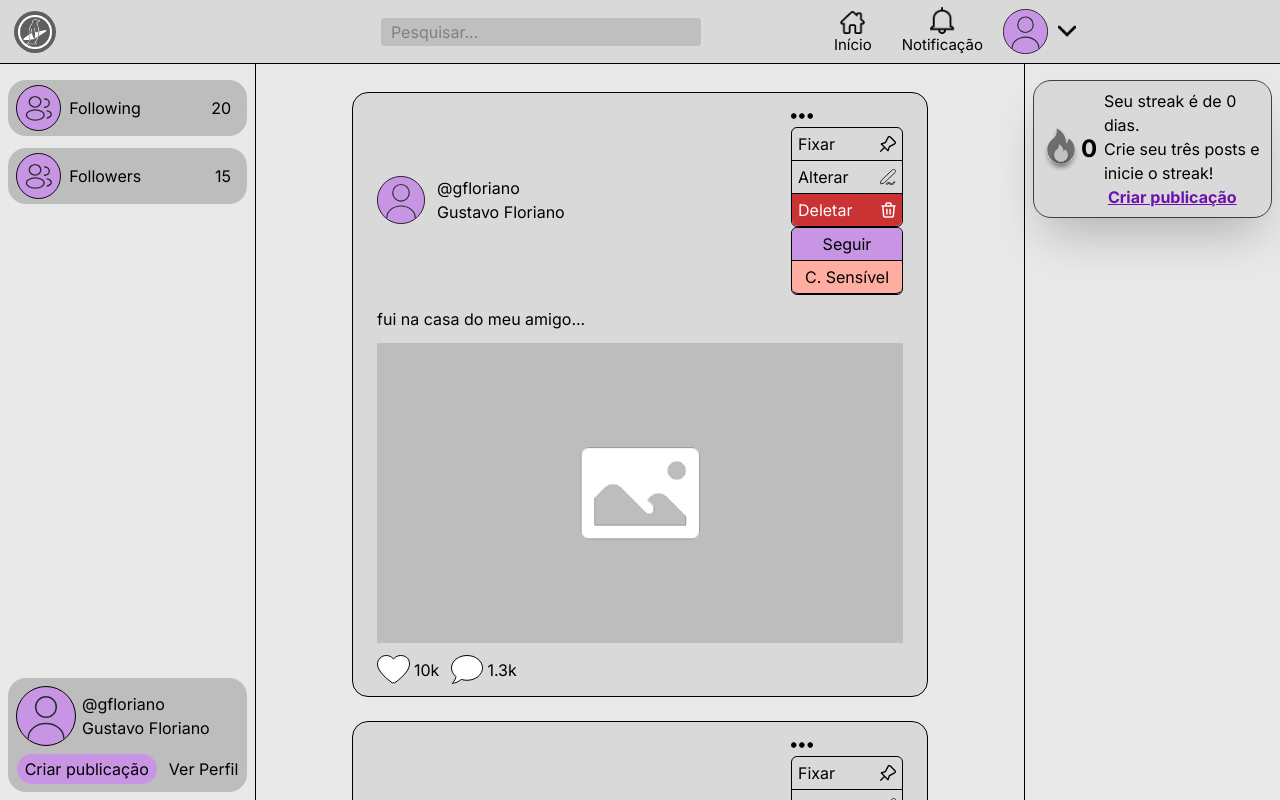
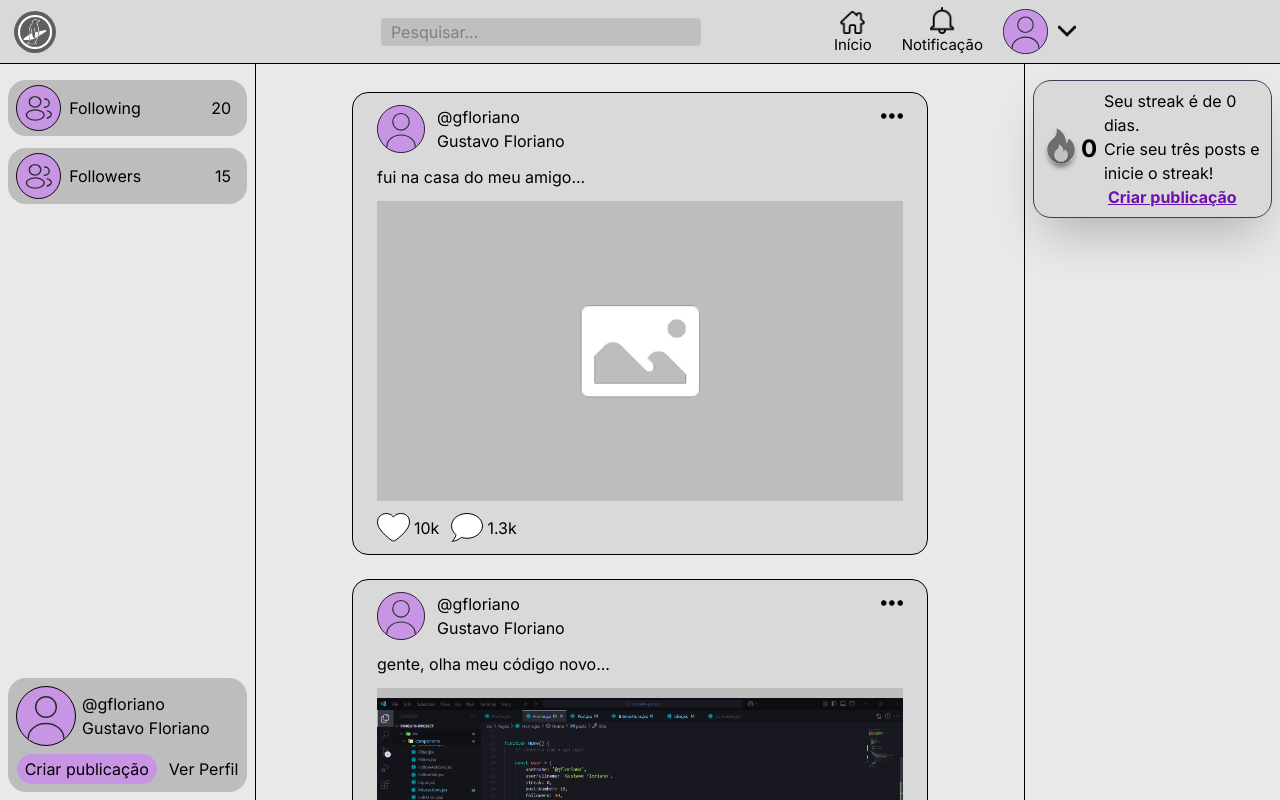
Before and after one commit to catolica-faculdade/pinguin-project, a React (Vite) app: page /home in a window 1280 px wide. Built offline with nearby package versions, Linux system fonts and the light colour scheme.

Commit message:
Corrigindo teste

```diff
--- a/src/components/Post.jsx
+++ b/src/components/Post.jsx
@@ -25,8 +25,6 @@ function Post({user, content}){
                 </div>
                 <div className="cursor-pointer">
                     <img src="/src/assets/images/post-options-icon.svg"></img>
-                    <PostOptionsPopUp />
-                    <OthersPostOptionsPopUp />
                 </div>
             </div>
             <div className="text">
```
